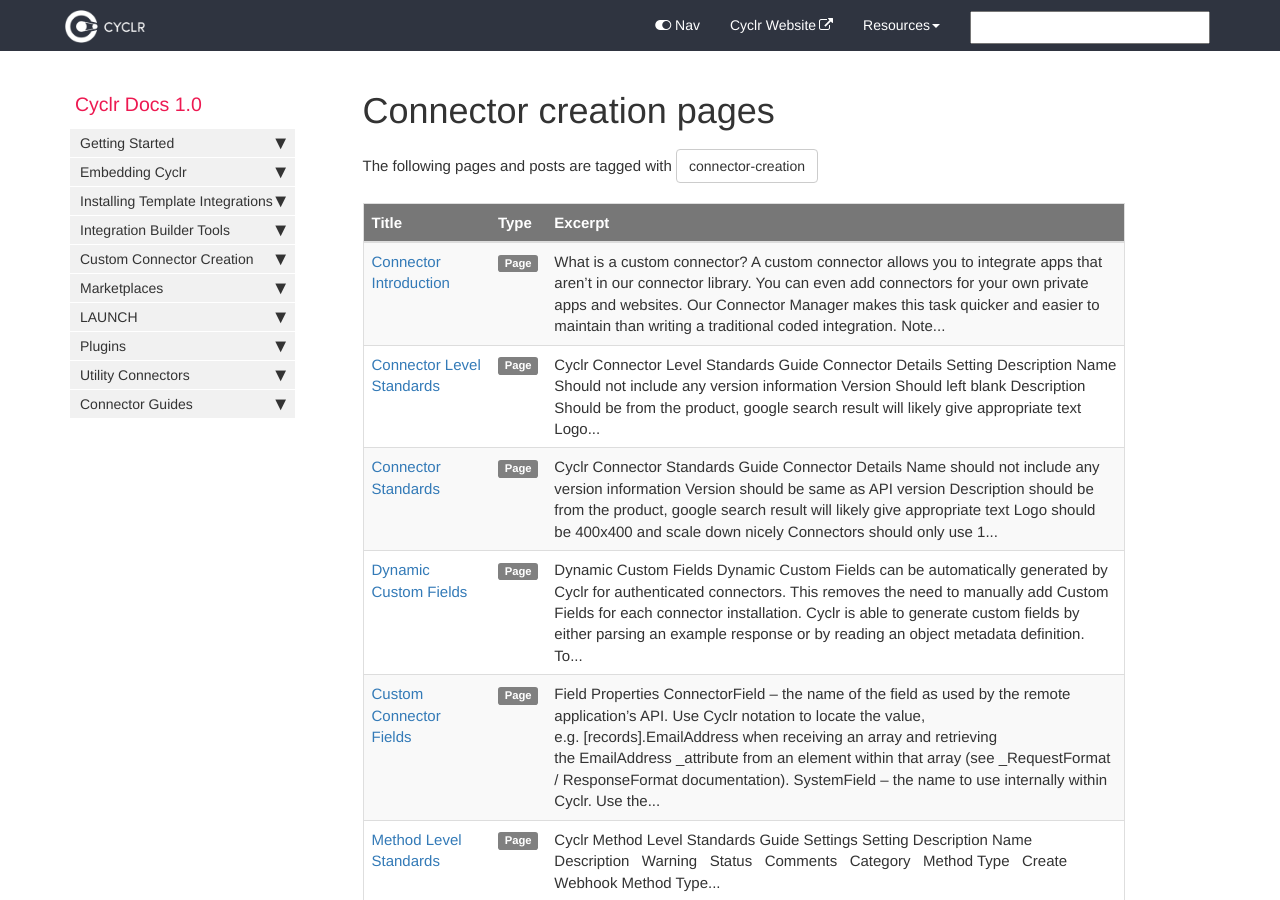
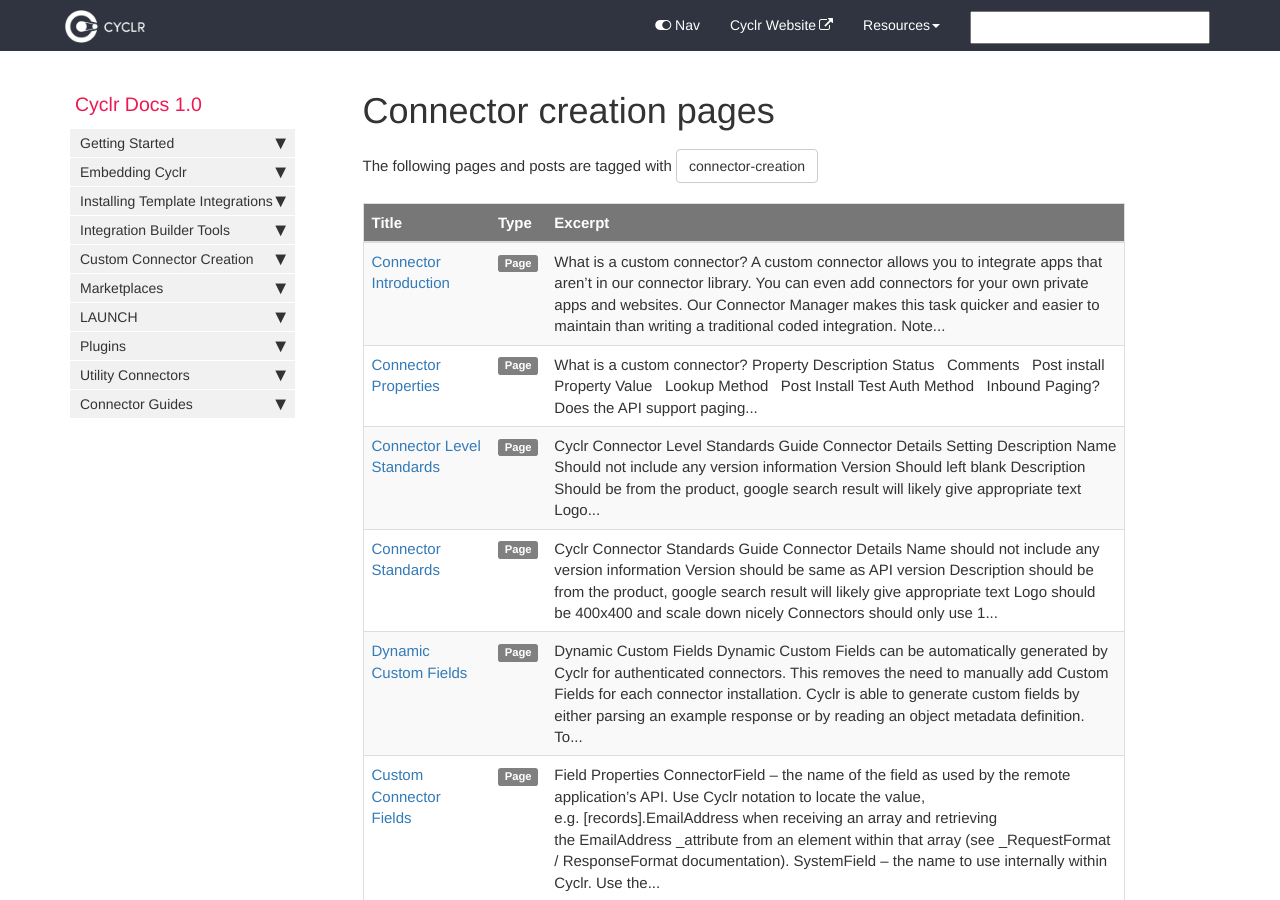
Before and after one commit to sneakysneak/docs, a Jekyll site: the page built from pages/tags/tag_connector-creation.md, in a window 1280 px wide and 900 px high. Built offline with Jekyll 4.4.1, drawn with Linux system fonts in a browser that asks for light colours; nearby versions of some CDN libraries; comment, search, counter and statistics services are not loaded.

Commit message:
Update 2-Properties.md

```diff
--- a/pages/custom-connectors/2-Properties.md
+++ b/pages/custom-connectors/2-Properties.md
@@ -1,3 +1,12 @@
+---
+title: Connector Properties
+sidebar: cyclr_sidebar
+permalink: connector-properties
+tags: [connector-creation]
+---
+
+## What is a custom connector?
+
 | Property | Description |
 | --- | --- |
 | Status | |
```
